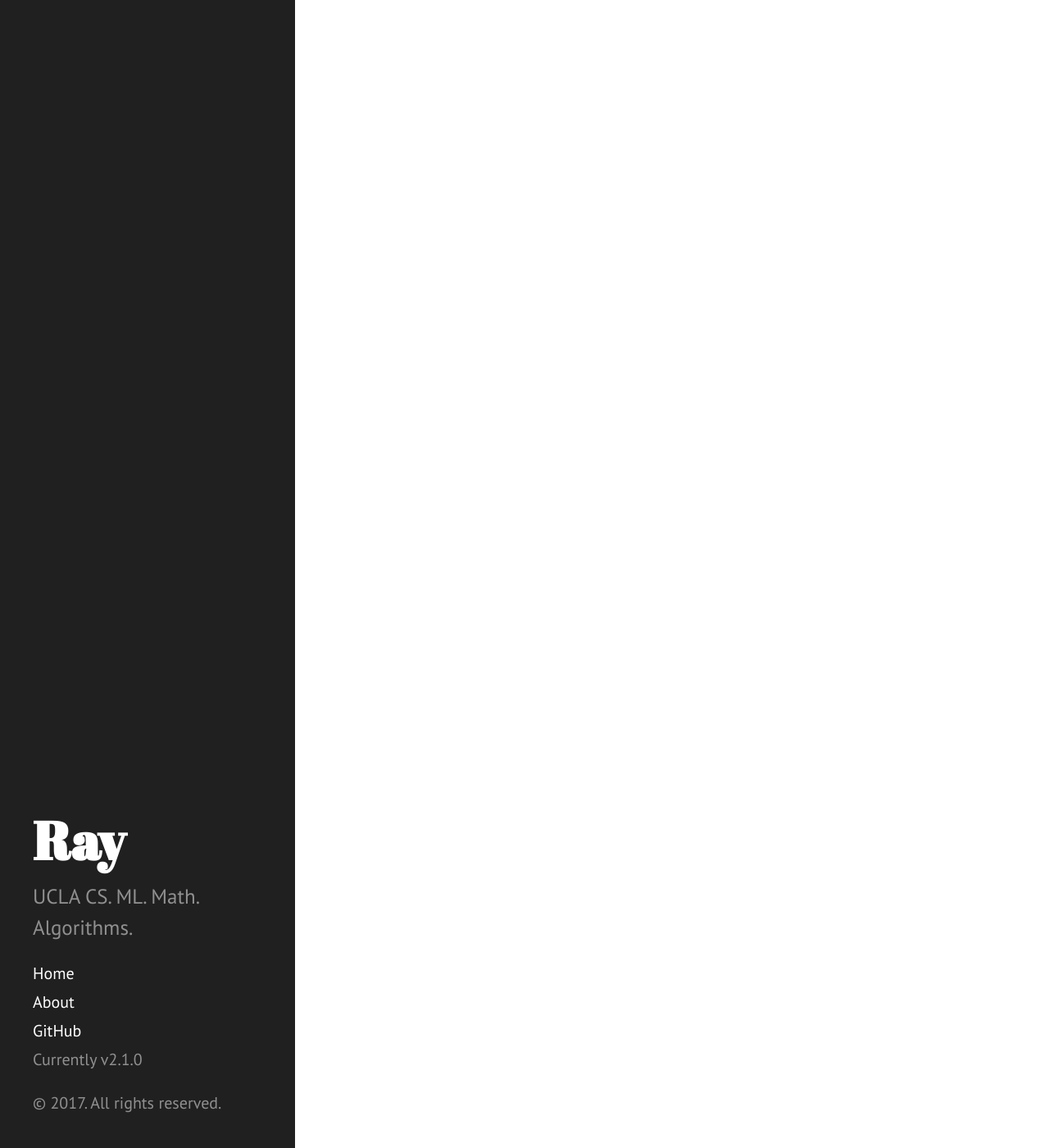
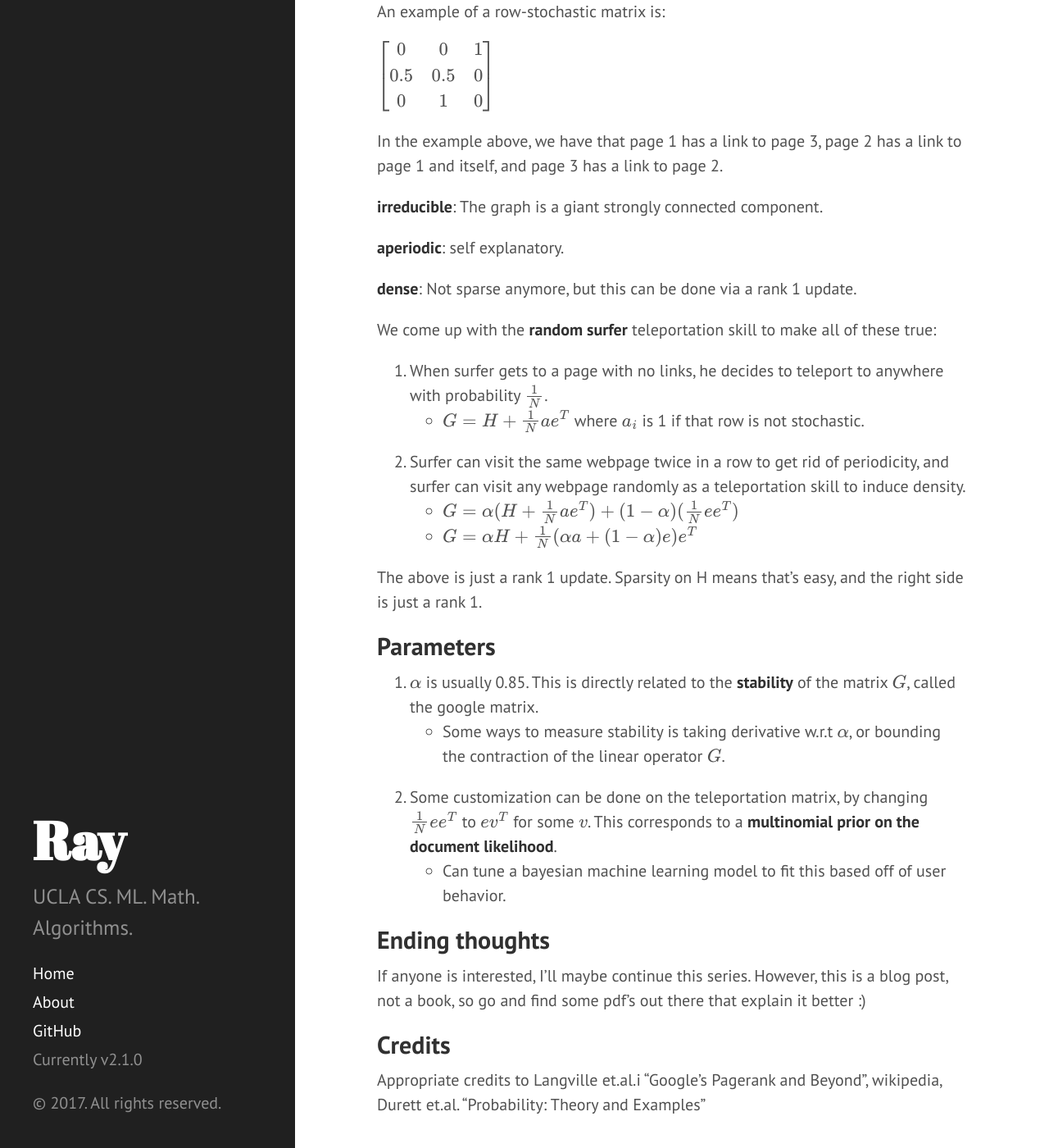
Before and after one commit to OneRaynyDay/oneraynyday.github.io, a Jekyll site: the page built from _posts/2017-08-01-Pagerank.md, in a window 1280 px wide and 1400 px high, scrolled down 4356 px. Shown: the whole window at 82% size. Built offline with Jekyll 4.4.1, drawn with Linux system fonts in a browser that asks for light colours; Markdown is read by kramdown in place of the engine named in the settings; formulas are drawn with MathJax 3; some of the changed text lies outside the part shown.

Commit message:
Updating files

```diff
--- a/_posts/2017-08-01-Pagerank.md
+++ b/_posts/2017-08-01-Pagerank.md
@@ -8,6 +8,8 @@ layout: default
 Now that I've gotten LaTeX on jekyll to work, and have a new website, I want to try to introduce the idea of pagerank, since it's similar to ML in that the math required is similar.
 
 ## Formulation
+
+\*NOTE: For the purposes of this blog, we will use "stochastic" to mean "row stochastic". We don't need to know about column/doubly stochastics.
 
 We start off with the formulation of the problem. Introducing some variables:
 
@@ -76,7 +78,62 @@ If this graph was fully dense, i.e. fully connected, then we would have N^2 edge
 
 However, it's not in practice. Every website has a billion links to all other websites? I don't think so. It's more likely that cat videos will lead to more cat videos. This is how you get stuck, and probably where the term "rabbit hole" came from...
 
+![sparse matrix]({{ site.url }}/assets/sparse_matrix.png)
+
 So, if we assume every node has at most $K$ edges, and $K$ is small, then we can say something about this:
 
 - Matrix multiplication takes $O(N^2)$ if fully dense.
     - With this restriction, it becomes $O(KN)$. If K is considered a constant, then this is just linear.
+
+## Problems with iterations
+
+We need a very **strict** set of guarrantees on the matrix $H$ before we can say anything:
+
+- Must be stochastic[not substochastic], meaning there's no nodes that don't point to anything.
+    - Eventually, all the ranking will be accumulated at those greedy nodes.
+    - All configurations must be able to be "almost surely" visited.
+    - One can interpret $H$ to be a transition probability matrix for **Markov chains**. Remind you of MDP's by any chance?
+- Must converge to a unique point. This means the maximal eigenvalue must be unique.
+- Must have a bound on iterative convergence.
+    - How many digits of precision for N iterations?
+
+So we need these following traits for these things above to have reasonable bounds:
+
+**row-stochastic**: All rows of a matrix sum to 1. Hence, it's a well formed multinomial probability distribution.
+
+An example of a row-stochastic matrix is:
+
+$\begin{bmatrix}0&0&1\\\\0.5&0.5&0\\\\0&1&0\end{bmatrix}$
+
+In the example above, we have that page 1 has a link to page 3, page 2 has a link to page 1 and itself, and page 3 has a link to page 2.
+
+**irreducible**: The graph is a giant strongly connected component.
+
+**aperiodic**: self explanatory.
+
+**dense**: Not sparse anymore, but this can be done via a rank 1 update.
+
+We come up with the **random surfer** teleportation skill to make all of these true:
+
+1. When surfer gets to a page with no links, he decides to teleport to anywhere with probability $\frac{1}{N}$.
+    - $G = H + \frac{1}{N}ae^T$ where $a_i$ is 1 if that row is not stochastic.
+2. Surfer can visit the same webpage twice in a row to get rid of periodicity, and surfer can visit any webpage randomly as a teleportation skill to induce density.
+    - $G = \alpha(H + \frac{1}{N}ae^T) + (1-\alpha) (\frac{1}{N}ee^T)$
+    - $G = \alpha H + \frac{1}{N}(\alpha a + (1-\alpha) e) e^T$
+
+The above is just a rank 1 update. Sparsity on H means that's easy, and the right side is just a rank 1.
+
+## Parameters
+
+1. $\alpha$ is usually 0.85. This is directly related to the **stability** of the matrix $G$, called the google matrix.
+    - Some ways to measure stability is taking derivative w.r.t $\alpha$, or bounding the contraction of the linear operator $G$.
+2. Some customization can be done on the teleportation matrix, by changing $\frac{1}{N}ee^T$ to $ev^T$ for some $v$. This corresponds to a **multinomial prior on the document likelihood**.
+    - Can tune a bayesian machine learning model to fit this based off of user behavior.
+
+## Ending thoughts
+
+If anyone is interested, I'll maybe continue this series. However, this is a blog post, not a book, so go and find some pdf's out there that explain it better :)
+
+## Credits
+
+Appropriate credits to Langville et.al.i "Google's Pagerank and Beyond", wikipedia, Durett et.al. "Probability: Theory and Examples"
```
Also changed, not shown: other parts of _posts/2017-08-01-Pagerank.md (+2 -2 lines), assets/sparse_matrix.png (added).
